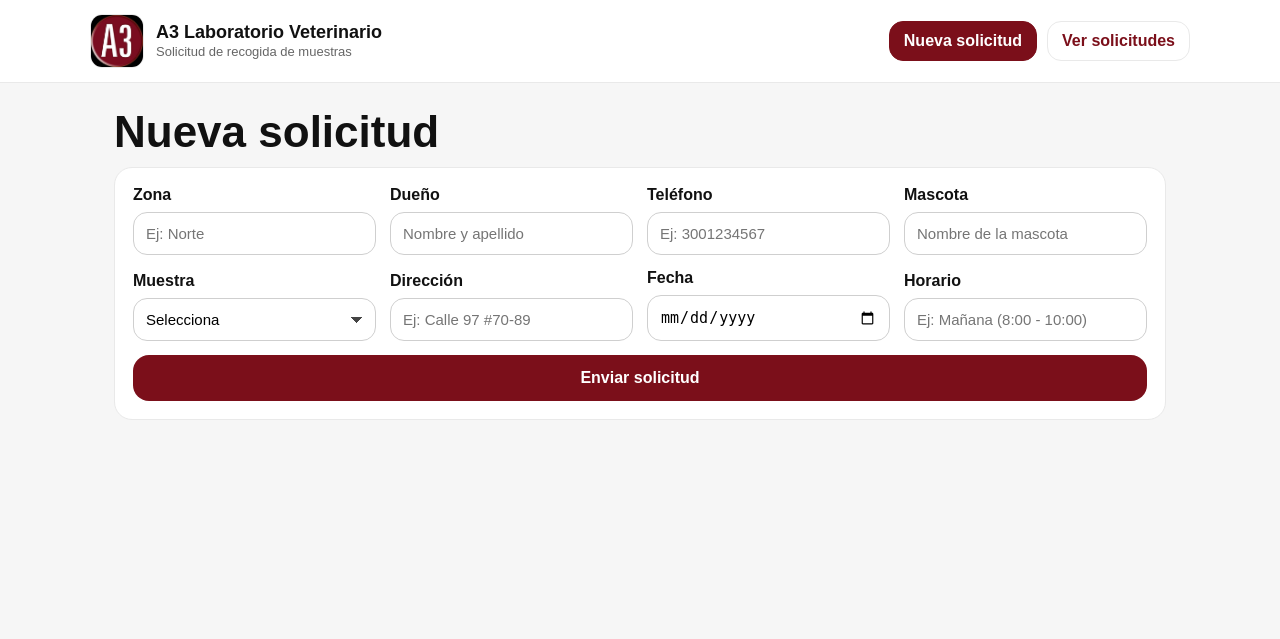
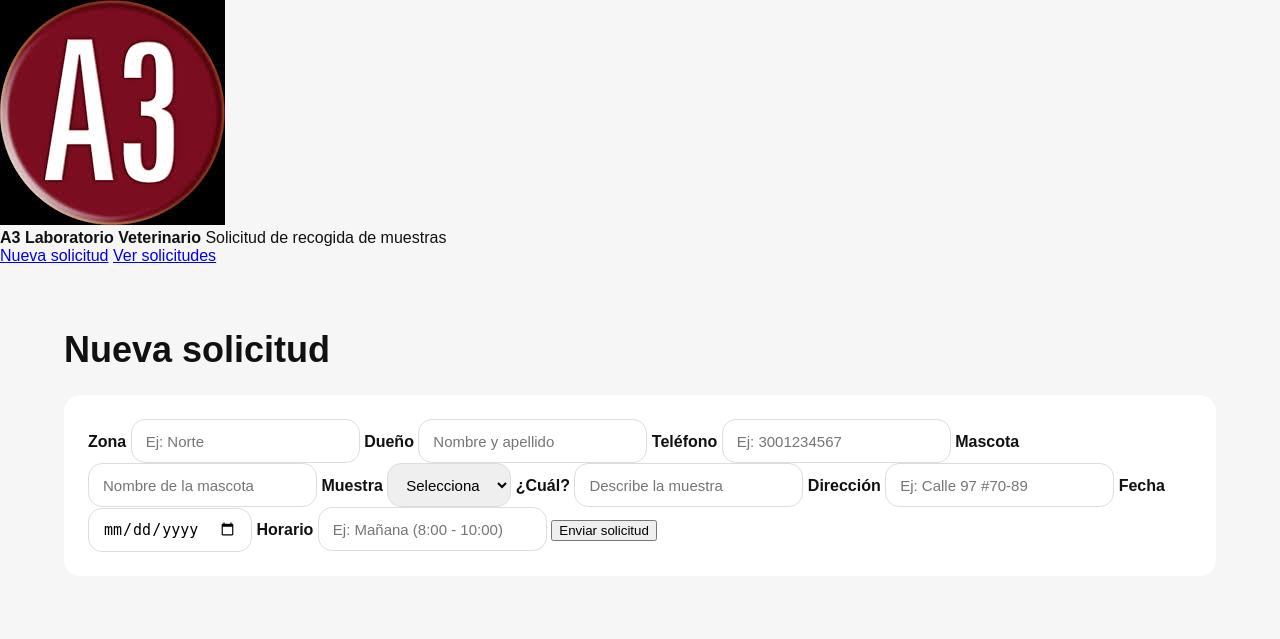
Before and after one commit to daniellascano811/laboratorio-veterinario, a Flask app: page / in a window 1280 px wide. Shown: the top 639 px of the page. Run offline with Flask 3, Linux system fonts and the light colour scheme; some libraries are stand-ins or nearby versions.

Commit message:
update horizontal layout

```diff
--- a/static/styles.css
+++ b/static/styles.css
@@ -1,14 +1,14 @@
 :root{
   --vino:#7b0f1a;
-  --vino-dark:#5f0c14;
   --bg:#f6f6f6;
   --card:#ffffff;
+  --border:#ddd;
   --text:#111;
-  --muted:#666;
-  --border:#e9e9e9;
 }
 
-*{ box-sizing:border-box; }
+*{
+  box-sizing:border-box;
+}
 
 body{
   margin:0;
@@ -18,253 +18,77 @@
 }
 
 .container{
+  max-width: 1200px;
+  margin: 40px auto;
   padding: 24px;
-  max-width: 1100px;
-  margin: 0 auto;
+}
+
+.card{
+  background: var(--card);
+  padding: 24px;
+  border-radius: 16px;
 }
 
 h1{
-  margin: 0 0 10px 0;
-  font-size: 44px;
+  margin: 0 0 24px 0;
+  font-size: 36px;
 }
 
-.muted{
-  margin: 0 0 16px 0;
-  color: var(--muted);
-  font-weight: 600;
+/* ===== GRID HORIZONTAL ===== */
+.form-grid{
+  display: grid;
+  grid-template-columns: repeat(4, 1fr);
+  gap: 16px;
 }
 
-.nowrap{ white-space: nowrap; }
-.hidden{ display:none !important; }
-
-/* ===== NAVBAR BONITO ===== */
-.navbar{
-  background: var(--card);
-  border-bottom: 1px solid var(--border);
-  padding: 14px 18px;
+.field{
+  display: flex;
+  flex-direction: column;
 }
 
-.navbar-inner{
-  max-width: 1100px;
-  margin: 0 auto;
-  display:flex;
-  align-items:center;
-  justify-content:space-between;
-  gap: 14px;
+label{
+  font-weight: 600;
+  margin-bottom: 6px;
 }
 
-.brand{
-  display:flex;
-  align-items:center;
-  gap: 12px;
-  min-width: 240px;
+input,
+select{
+  height: 44px;
+  padding: 0 14px;
+  border-radius: 14px;
+  border: 1px solid var(--border);
+  font-size: 15px;
 }
 
-.brand img{
-  width: 54px;
-  height: 54px;
-  border-radius: 12px;
-  object-fit: cover;
-  border: 1px solid var(--border);
-}
-
-.brand-title{
-  display:flex;
-  flex-direction:column;
-  line-height:1.1;
-}
-
-.brand-title strong{
-  font-size: 18px;
-}
-
-.brand-title span{
-  font-size: 13px;
-  color: var(--muted);
-  margin-top: 2px;
-}
-
-/* botones */
-.nav{
-  display:flex;
-  align-items:center;
-  gap: 10px;
-  flex-wrap: wrap;
-  justify-content:flex-end;
-}
-
-.nav-btn{
-  text-decoration:none;
-  padding: 10px 14px;
-  border-radius: 14px;
-  font-weight: 800;
-  border: 1px solid var(--border);
-  color: var(--vino);
-  background: #fff;
-}
-
-.nav-btn:hover{
-  background:#f3f3f3;
-}
-
-.nav-btn.active{
-  background: var(--vino);
-  color:#fff;
+input:focus,
+select:focus{
+  outline: none;
   border-color: var(--vino);
 }
 
-.nav-btn.active:hover{
-  background: var(--vino-dark);
-}
-
-/* botón "ghost" para Logout */
-.nav-ghost{
-  color:#333;
-  background:#fff;
-  border-color: var(--border);
-}
-.nav-ghost:hover{
-  background:#f7f7f7;
-}
-
-/* ===== CARD ===== */
-.card{
-  background: var(--card);
-  border: 1px solid var(--border);
-  border-radius: 18px;
-  padding: 18px;
-}
-
-/* grid del formulario */
-.grid{
-  display:grid;
-  grid-template-columns: repeat(4, minmax(160px, 1fr));
-  gap: 14px;
-  align-items:end;
-}
-
-label{
-  display:flex;
-  flex-direction:column;
-  gap: 8px;
-  font-weight: 800;
-}
-
-/* inputs + selects iguales */
-input, select{
-  padding: 12px 12px;
-  border: 1px solid #cfcfcf;
-  border-radius: 14px;
-  font-size: 15px;
-  background:#fff;
-}
-
-select{
-  appearance: none;
-  -webkit-appearance: none;
-  -moz-appearance: none;
-  background-image:
-    linear-gradient(45deg, transparent 50%, #444 50%),
-    linear-gradient(135deg, #444 50%, transparent 50%),
-    linear-gradient(to right, transparent, transparent);
-  background-position:
-    calc(100% - 18px) 52%,
-    calc(100% - 12px) 52%,
-    0 0;
-  background-size:
-    6px 6px,
-    6px 6px,
-    100% 100%;
-  background-repeat: no-repeat;
-  padding-right: 34px;
-}
-
-.btn-primary{
-  grid-column: 1 / -1;
-  padding: 14px 16px;
+/* ===== BOTÓN ===== */
+.btn{
+  margin-top: 24px;
+  width: 100%;
+  height: 52px;
   background: var(--vino);
-  color:#fff;
-  border: 0;
-  border-radius: 16px;
-  font-weight: 900;
-  font-size: 16px;
+  color: #fff;
+  border: none;
+  border-radius: 26px;
+  font-size: 18px;
+  font-weight: bold;
   cursor: pointer;
 }
 
-.btn-primary:hover{
-  background: var(--vino-dark);
+/* ===== RESPONSIVE ===== */
+@media (max-width: 900px){
+  .form-grid{
+    grid-template-columns: repeat(2, 1fr);
+  }
 }
 
-/* ===== TABLA ===== */
-.table-wrap{
-  overflow:auto;
-  border-radius: 14px;
-  border: 1px solid var(--border);
+@media (max-width: 500px){
+  .form-grid{
+    grid-template-columns: 1fr;
+  }
 }
-
-/* si table-wrap está dentro de .card, no queremos doble padding/borde */
-.card .table-wrap{
-  padding: 0;
-}
-
-.table{
-  width:100%;
-  border-collapse: collapse;
-  min-width: 900px; /* para que el scroll horizontal se vea bien */
-}
-
-.table thead th{
-  position: sticky;
-  top: 0;
-  background: #fafafa;
-  z-index: 1;
-}
-
-th, td{
-  padding: 12px 12px;
-  border-bottom: 1px solid #f0f0f0;
-  text-align:left;
-  white-space:nowrap;
-  font-size: 14px;
-}
-
-th{
-  color:#333;
-  font-weight: 900;
-}
-
-/* badges por estado */
-.badge{
-  display:inline-block;
-  padding: 6px 10px;
-  border-radius: 999px;
-  font-weight: 900;
-  font-size: 12px;
-  background:#f3e6e8;
-  color: var(--vino);
-}
-
-.badge-pendiente{
-  background:#f3e6e8;
-  color: var(--vino);
-}
-
-.badge-ok{
-  background:#e8f5ee;
-  color:#1f7a45;
-}
-
-/* responsive */
-@media (max-width: 980px){
-  .grid{ grid-template-columns: repeat(2, minmax(160px, 1fr)); }
-  h1{ font-size: 40px; }
-}
-
-@media (max-width: 560px){
-  .navbar-inner{ flex-direction:column; align-items:flex-start; }
-  .brand{ min-width:auto; }
-  .nav{ width:100%; justify-content:flex-start; }
-  .grid{ grid-template-columns: 1fr; }
-  h1{ font-size: 34px; }
-  .table{ min-width: 760px; }
-}
```
